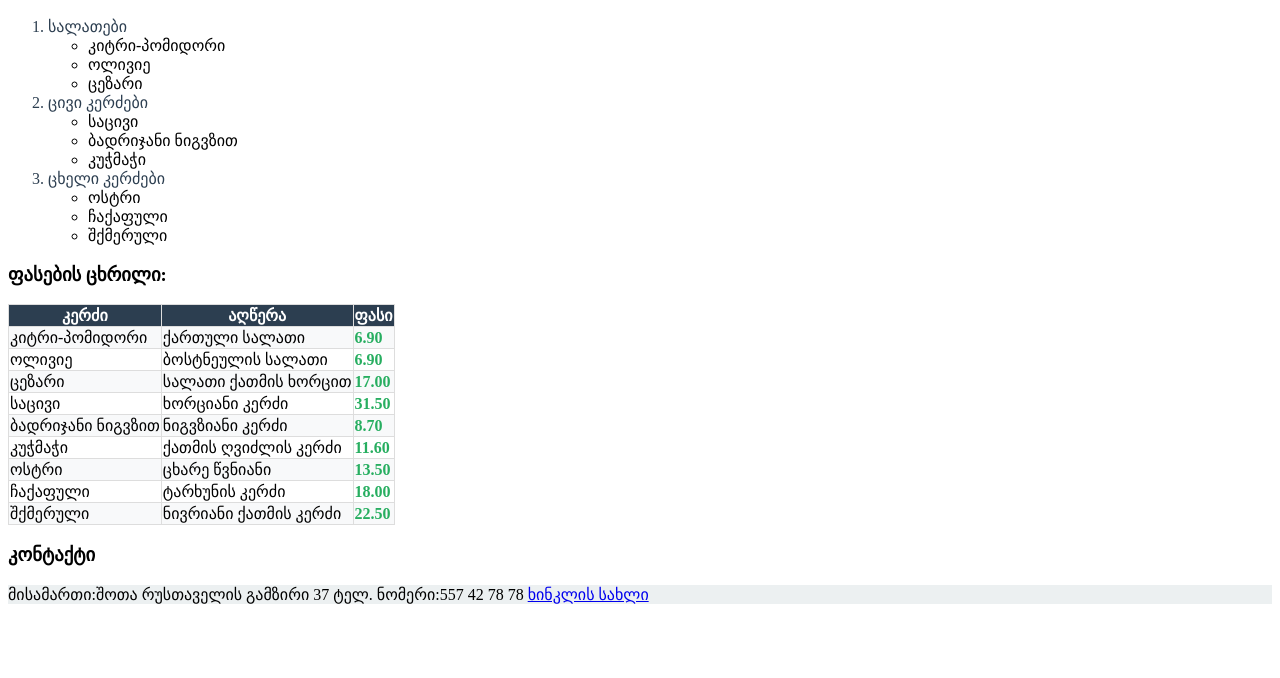
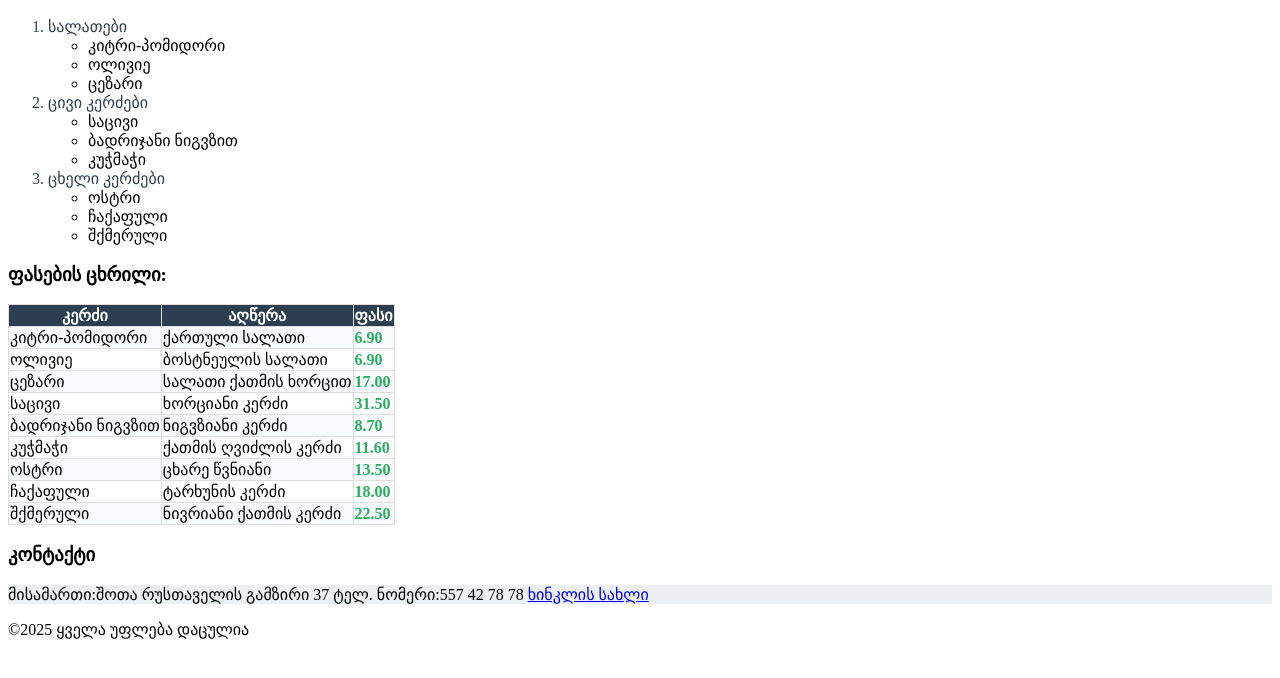
Before and after one commit to labartkavamari29-bit/-2, a plain HTML site: page index.html in a window 1280 px wide. Shown: the part 112-790 px from the top of the page. Drawn offline with Linux system fonts and the light colour scheme; files that its build step writes are made by us from their sources.

Commit message:
second commit

```diff
--- a/index.html
+++ b/index.html
@@ -110,5 +110,6 @@
       მისამართი:შოთა რუსთაველის გამზირი 37 ტელ. ნომერი:557 42 78 78
       <a href="https://khh.ge/" target="_blank">ხინკლის სახლი</a>
     </p>
+    <span>&copy;2025 ყველა უფლება დაცულია</span>
   </body>
 </html>
```
